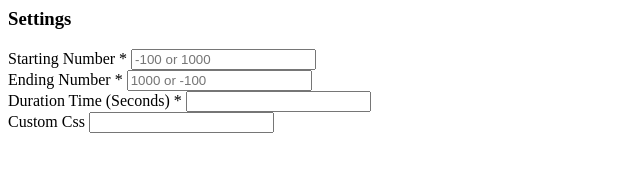
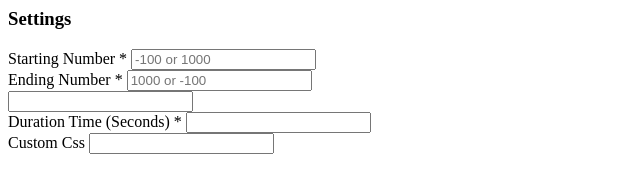
Before and after one commit to Ajay2123/Webapps, a website: page src/config/index.html in a window 1280 px wide. Shown: the whole page, without its empty margins (0-640 px from the left). Drawn offline with Linux system fonts and the light colour scheme.

Commit message:
trying importing image from archive

```diff
--- a/src/config/index.html
+++ b/src/config/index.html
@@ -10,8 +10,13 @@
       </div>
       <div class="form-group">
          <label>Ending Number *</label>
-         <input class="form-control" name="endNumber"  placeholder="1000 or -100" required />
+         <input class="form-control" name="endNumber" placeholder="1000 or -100" required />
       </div>
+      <div class="form-group">
+         <input class="form-control" data-component="image-selector" name="image">
+      </div>
+
+
 
       <div class="form-group">
          <label>Duration Time (Seconds) * </label>
```
